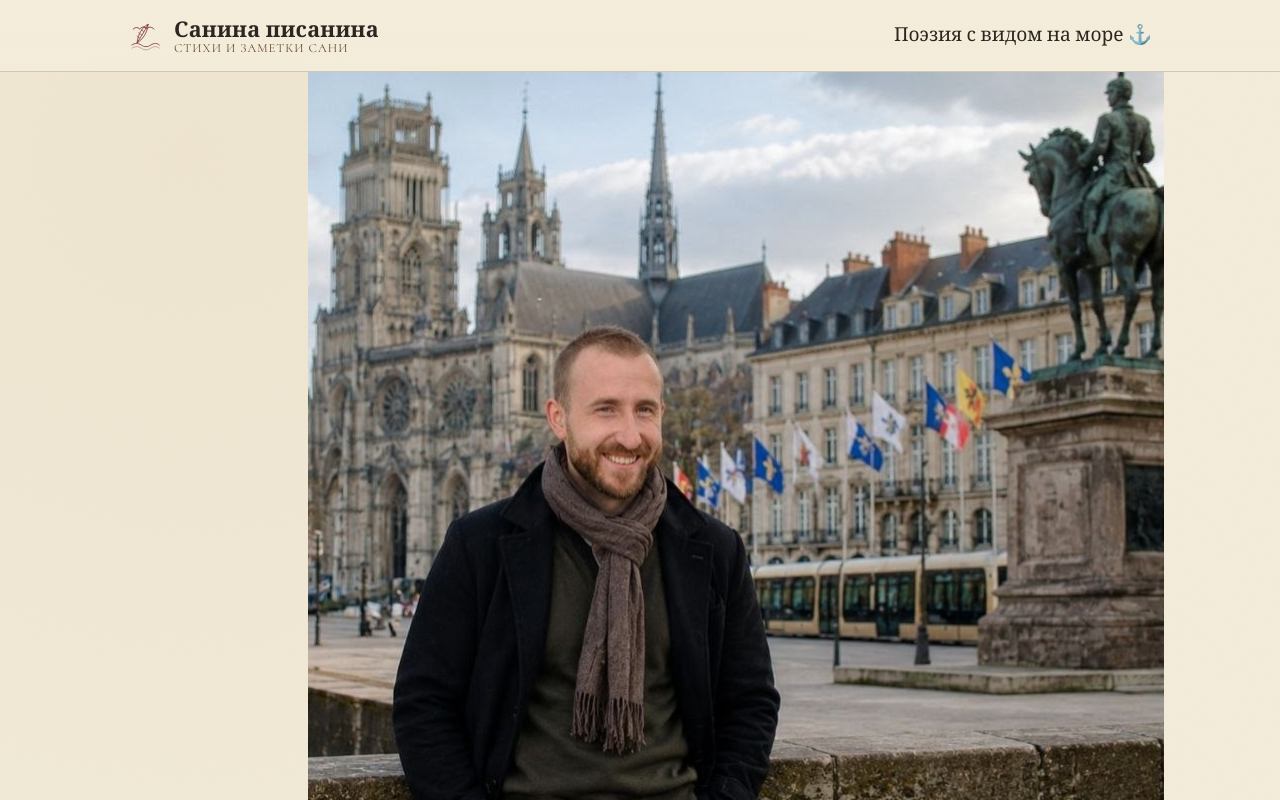
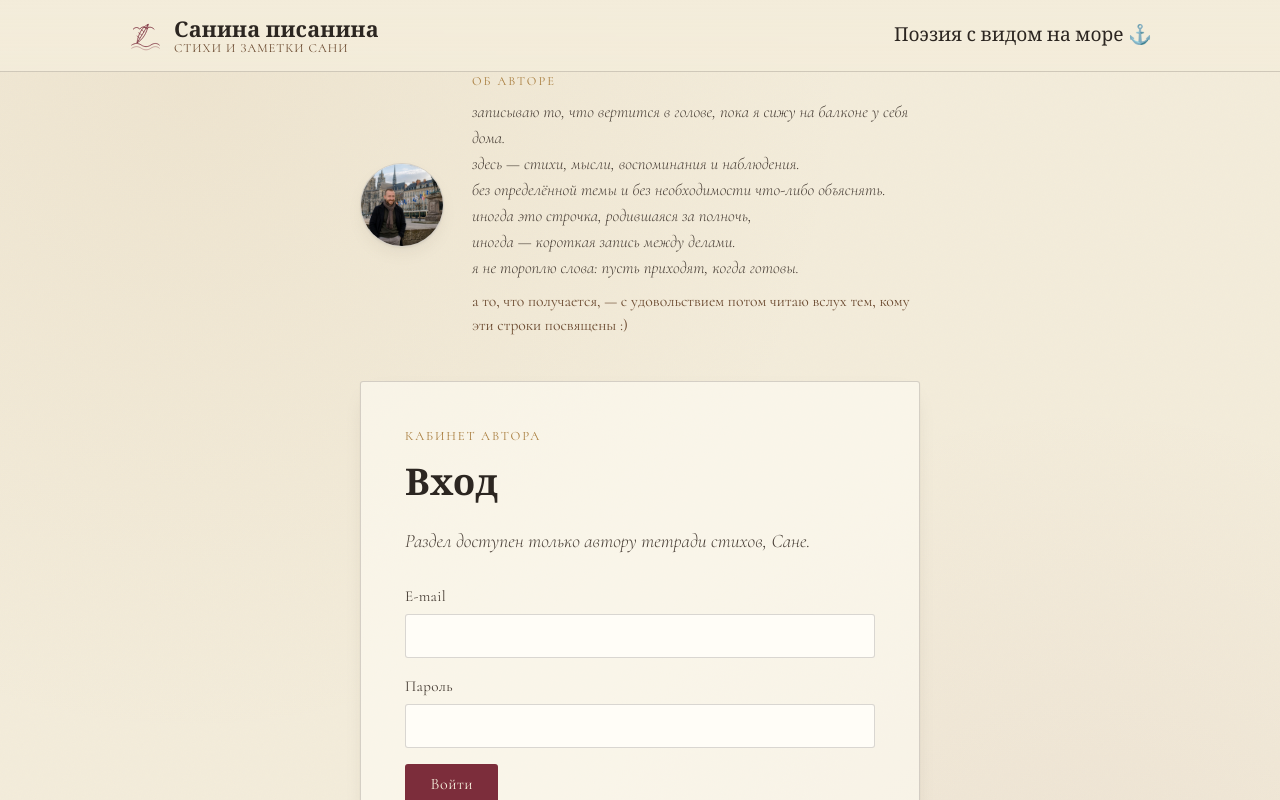
Before and after one commit to sunmeat/poetry-blog, a React (Vite) app: page /admin in a window 1280 px wide. Shown: the top 800 px of the page. Built offline with nearby package versions, Linux system fonts and the light colour scheme; no server answers; a web font is replaced by a local one.

Commit message:
Add styles for about section and avatar components

```diff
--- a/src/pages/Admin/Admin.module.css
+++ b/src/pages/Admin/Admin.module.css
@@ -136,7 +136,6 @@
   margin-top: var(--space-2);
 }
 
-/* Dashboard specifics */
 .dashboardHead {
   display: flex;
   justify-content: space-between;
@@ -218,12 +217,76 @@
 .deleteBtn:hover { text-decoration: underline; }
 .deleteBtn:disabled { opacity: 0.6; cursor: default; }
 
+.about {
+  max-width: 560px;
+  margin: 0 auto var(--space-4);
+  display: flex;
+  align-items: center;
+  gap: var(--space-3);
+}
+
+.avatar {
+  flex-shrink: 0;
+  width: 84px;
+  height: 84px;
+  border-radius: 50%;
+  border: 1px solid var(--color-hairline);
+  background: rgba(255, 253, 246, 0.65);
+  display: flex;
+  align-items: center;
+  justify-content: center;
+  box-shadow: var(--shadow-card);
+  overflow: hidden;
+}
+
+.avatarImg {
+  width: 100%;
+  height: 100%;
+  object-fit: cover;
+}
+
+.avatarMark {
+  width: 36px;
+  height: 36px;
+  color: var(--color-wine);
+}
+
+.aboutEyebrow {
+  font-family: var(--font-caption);
+  font-size: 0.78rem;
+  letter-spacing: 0.16em;
+  text-transform: uppercase;
+  color: var(--color-bronze);
+  margin: 0 0 0.4rem;
+}
+
+.aboutQuote {
+  font-family: var(--font-caption);
+  font-style: italic;
+  font-size: 1.05rem;
+  line-height: 1.55;
+  color: var(--color-ink-soft);
+  margin: 0 0 0.6rem;
+}
+
+.aboutNote {
+  font-family: var(--font-caption);
+  font-size: 0.98rem;
+  line-height: 1.5;
+  color: var(--color-sepia);
+  margin: 0;
+}
+
 @media (max-width: 560px) {
   .card { padding: var(--space-3); }
   .row { flex-direction: column; align-items: flex-start; }
+  .about {
+    flex-direction: column;
+    text-align: center;
+    gap: var(--space-2);
+  }
 }
 
-/* --- Модерация комментариев в форме редактирования стиха --- */
 .commentsCard {
   margin-top: var(--space-4);
 }
```
